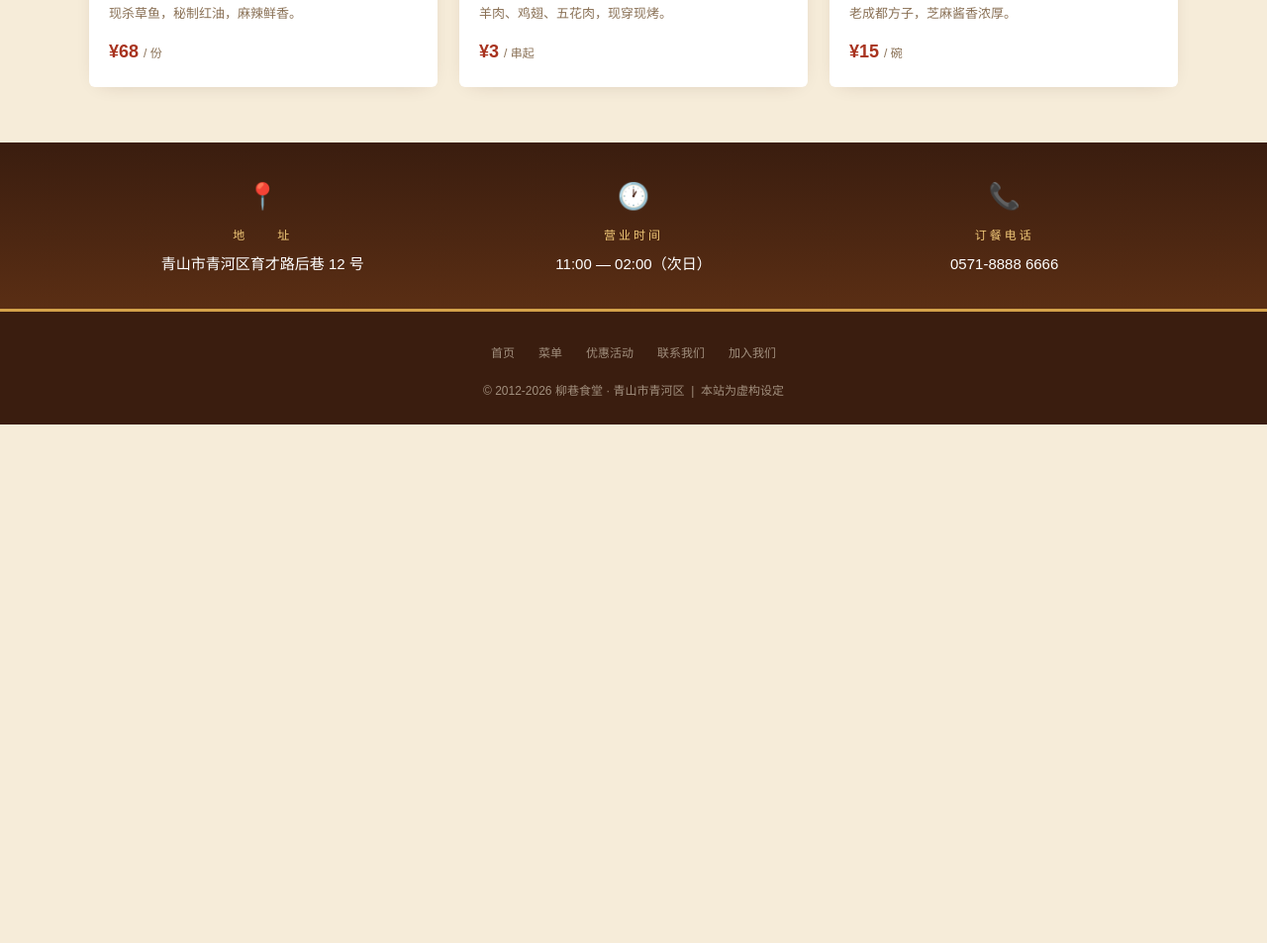
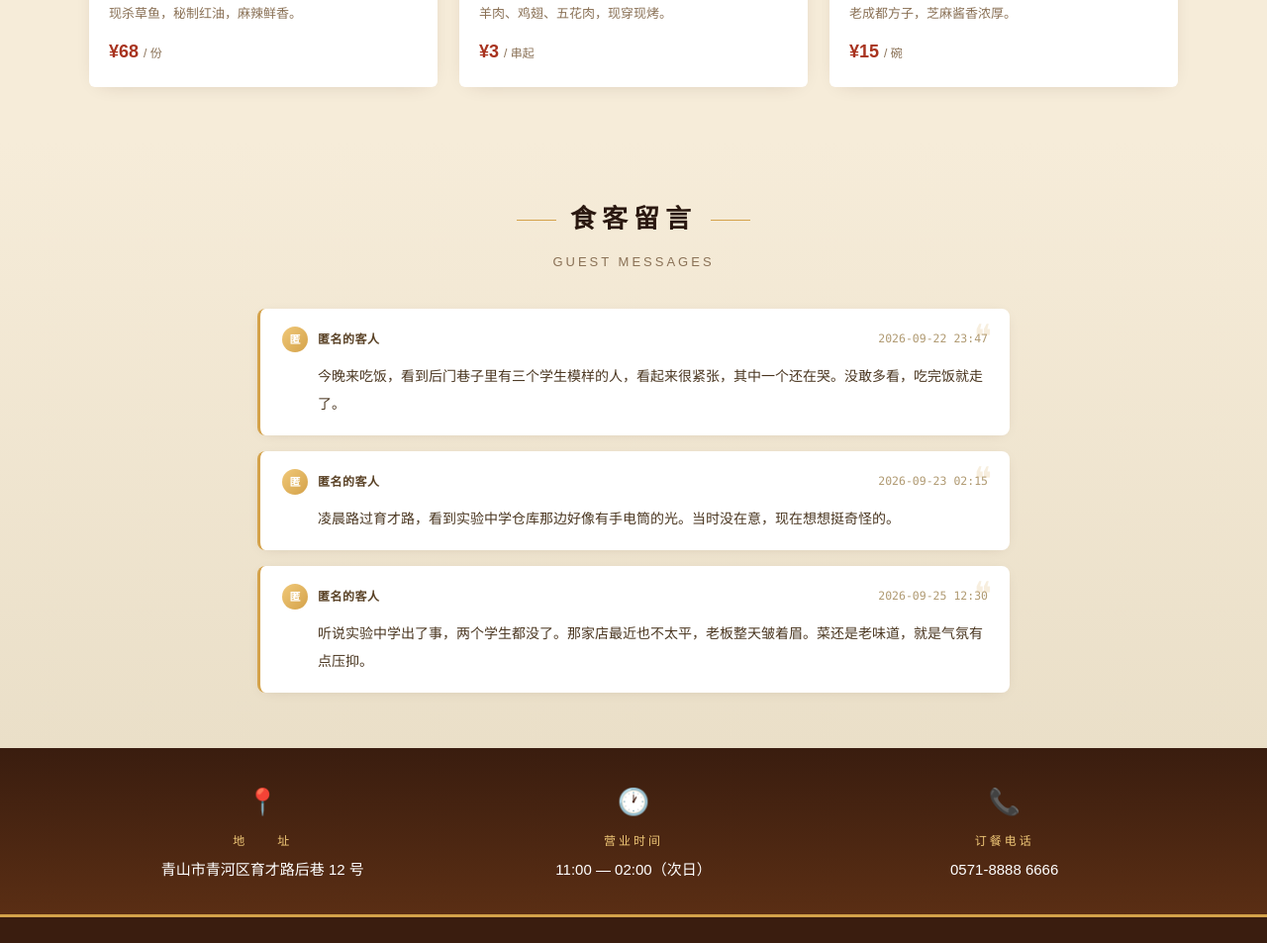
Before and after one commit to jhk6/qslxst, a plain HTML site: page index.html in a window 1280 px wide. Shown: the part 1269-2222 px from the top of the page at 99% size. Before the commit the page ends 1698 px from the top, so only its background shows below. Drawn offline with Linux system fonts and the light colour scheme.

Commit message:
Add files via upload

```diff
--- a/index.html
+++ b/index.html
@@ -17,7 +17,6 @@
   }
   a{color:inherit;text-decoration:none}
 
-  /* 顶部木纹条 */
   .woodbar{
     background:linear-gradient(180deg,var(--wood),var(--wood2));
     color:var(--gold2); font-size:12px; padding:6px 0;
@@ -28,7 +27,6 @@
   .woodbar a{color:var(--gold2);margin-left:16px;transition:.2s}
   .woodbar a:hover{color:#fff}
 
-  /* 页头 */
   header{
     background:
       radial-gradient(ellipse at 20% -20%, rgba(201,74,42,.35), transparent 60%),
@@ -68,7 +66,6 @@
   .header-info{margin-left:auto;text-align:right;font-size:12px;color:rgba(246,236,217,.75);line-height:2;position:relative;z-index:2}
   .header-info strong{color:var(--gold2);font-size:16px;letter-spacing:1px}
 
-  /* 导航 */
   nav{background:var(--wood);border-bottom:1px solid rgba(212,162,74,.2);position:sticky;top:0;z-index:50;box-shadow:0 2px 10px rgba(0,0,0,.15)}
   nav .inner{max-width:1140px;margin:0 auto;padding:0 20px;display:flex;flex-wrap:wrap}
   nav a{color:rgba(246,236,217,.8);padding:16px 28px;font-size:15px;position:relative;transition:.2s;letter-spacing:1px}
@@ -76,7 +73,6 @@
   nav a.active{color:var(--gold2);font-weight:600}
   nav a.active::after{content:"";position:absolute;left:28px;right:28px;bottom:0;height:3px;background:var(--gold)}
 
-  /* 主图区 */
   .hero{
     background:linear-gradient(135deg,#f6ecd9 0%,#eadfc8 100%);
     padding:56px 0;
@@ -109,7 +105,6 @@
   }
   .btn.ghost:hover{background:var(--red);color:#fff}
 
-  /* ===== Hero 大图 ===== */
   .hero-img{
     aspect-ratio:4/3;border-radius:6px;
     background:linear-gradient(135deg,#8a3a20,#3a1d0f);
@@ -131,7 +126,6 @@
     z-index:2;
   }
 
-  /* 特色 */
   .section{max-width:1140px;margin:0 auto;padding:56px 20px}
   .section-title{text-align:center;margin-bottom:36px}
   .section-title h2{
@@ -154,8 +148,6 @@
     transition:.25s;
   }
   .dish:hover{transform:translateY(-4px);box-shadow:0 10px 30px -12px rgba(58,29,15,.5)}
-
-  /* 菜品图片 */
   .dish-img{
     aspect-ratio:4/3;
     position:relative;
@@ -169,11 +161,8 @@
     object-fit:cover;
     transition:transform .5s ease;
   }
-  .dish:hover .dish-img img{
-    transform:scale(1.05);
-  }
+  .dish:hover .dish-img img{transform:scale(1.05)}
 
-  /* 兜底底色 */
   .dish:nth-child(1) .dish-img{background:linear-gradient(135deg,#c94a2a,#8a2010)}
   .dish:nth-child(2) .dish-img{background:linear-gradient(135deg,#8a6a20,#5a4210)}
   .dish:nth-child(3) .dish-img{background:linear-gradient(135deg,#a8331f,#5a1810)}
@@ -184,7 +173,47 @@
   .dish-body .price{font-size:18px;color:var(--red);font-weight:700}
   .dish-body .price small{font-size:12px;color:var(--muted);font-weight:400}
 
-  /* 信息 */
+  /* 食客留言 */
+  .guestbook-section{
+    background:linear-gradient(180deg,#f6ecd9 0%,#eadfc8 100%);
+    padding:56px 0;
+  }
+  .guestbook-inner{max-width:800px;margin:0 auto;padding:0 20px}
+  .guestbook-list{display:flex;flex-direction:column;gap:16px}
+  .guest-item{
+    background:#fff;
+    border-radius:8px;
+    padding:18px 22px;
+    box-shadow:0 2px 14px -8px rgba(58,29,15,.25);
+    border-left:3px solid var(--gold);
+    position:relative;
+  }
+  .guest-item::before{
+    content:"❝";
+    position:absolute;
+    top:10px;right:18px;
+    font-size:34px;
+    color:rgba(212,162,74,.18);
+    font-family:Georgia,serif;
+    line-height:1;
+  }
+  .guest-head{
+    display:flex;align-items:center;gap:10px;
+    margin-bottom:10px;
+    font-size:12px;
+    color:var(--muted);
+  }
+  .guest-avatar{
+    width:26px;height:26px;border-radius:50%;
+    background:linear-gradient(135deg,var(--gold2),var(--gold));
+    display:flex;align-items:center;justify-content:center;
+    color:#fff;font-size:11px;font-weight:700;
+    flex-shrink:0;
+  }
+  .guest-name{font-weight:600;color:#5a4226;letter-spacing:.5px}
+  .guest-time{color:#b09a72;font-family:Consolas,monospace;font-size:11.5px;margin-left:auto}
+  .guest-body{font-size:14px;color:#4a3620;line-height:2;padding-left:36px}
+
   .info-strip{
     background:linear-gradient(180deg,var(--wood),var(--wood2));
     color:var(--cream); padding:32px 0;
@@ -195,7 +224,6 @@
   .info-item .k{font-size:12px;letter-spacing:3px;color:var(--gold2);margin-bottom:6px}
   .info-item .v{font-size:15px;color:#fff}
 
-  /* 页脚 */
   footer{
     background:var(--wood);color:rgba(246,236,217,.55);
     font-size:12px;padding:30px 0 22px;border-top:3px solid var(--gold);
@@ -216,6 +244,7 @@
   }
   @media (max-width:520px){
     .dish-grid{grid-template-columns:1fr}
+    .guest-body{padding-left:0}
   }
 </style>
 </head>
@@ -318,6 +347,53 @@
   </div>
 </div>
 
+<!-- 食客留言 -->
+<div class="guestbook-section">
+  <div class="guestbook-inner">
+    <div class="section-title">
+      <h2>食客留言</h2>
+      <p>GUEST MESSAGES</p>
+    </div>
+
+    <div class="guestbook-list">
+
+      <div class="guest-item">
+        <div class="guest-head">
+          <div class="guest-avatar">匿</div>
+          <span class="guest-name">匿名的客人</span>
+          <span class="guest-time">2026-09-22 23:47</span>
+        </div>
+        <div class="guest-body">
+          今晚来吃饭，看到后门巷子里有三个学生模样的人，看起来很紧张，其中一个还在哭。没敢多看，吃完饭就走了。
+        </div>
+      </div>
+
+      <div class="guest-item">
+        <div class="guest-head">
+          <div class="guest-avatar">匿</div>
+          <span class="guest-name">匿名的客人</span>
+          <span class="guest-time">2026-09-23 02:15</span>
+        </div>
+        <div class="guest-body">
+          凌晨路过育才路，看到实验中学仓库那边好像有手电筒的光。当时没在意，现在想想挺奇怪的。
+        </div>
+      </div>
+
+      <div class="guest-item">
+        <div class="guest-head">
+          <div class="guest-avatar">匿</div>
+          <span class="guest-name">匿名的客人</span>
+          <span class="guest-time">2026-09-25 12:30</span>
+        </div>
+        <div class="guest-body">
+          听说实验中学出了事，两个学生都没了。那家店最近也不太平，老板整天皱着眉。菜还是老味道，就是气氛有点压抑。
+        </div>
+      </div>
+
+    </div>
+  </div>
+</div>
+
 <div class="info-strip">
   <div class="info-inner">
     <div class="info-item">
@@ -359,5 +435,16 @@
   });
 </script>
 
+<!-- 埋点 -->
+<script>
+(function(){
+  try{
+    var all = JSON.parse(localStorage.getItem('qs_clues') || '{}');
+    all['visited_restaurant_home'] = 1;
+    localStorage.setItem('qs_clues', JSON.stringify(all));
+  }catch(e){}
+})();
+</script>
+
 </body>
 </html>
```
Also changed, not shown: contact.html (+15 -2 lines), menu.html (+61 -11 lines).
